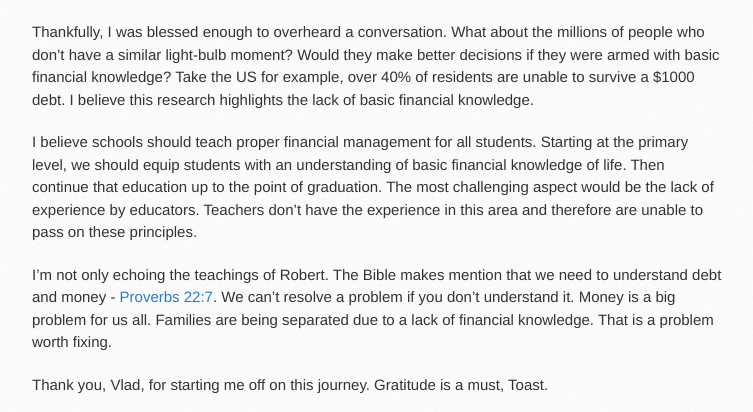
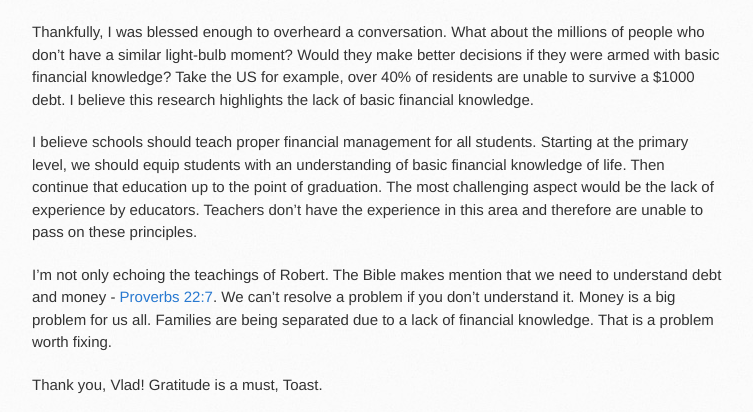
Before and after one commit to SolomonPerkins/solomonperkins.github.io, a Jekyll site: the page built from _posts/2020-05-03-Rich-Dad-Poor-Dad-Changed-My-Understanding-About-Money.md, in a window 1280 px wide and 900 px high, scrolled down 2057 px, cut to the strip 0-412 px from the top of the window. Shown: the whole strip, without its empty margins (138-891 px from the left). Built offline with Jekyll 4.4.1, drawn with Linux system fonts in a browser that asks for light colours.

Commit message:
update feedback

```diff
--- a/_posts/2020-05-03-Rich-Dad-Poor-Dad-Changed-My-Understanding-About-Money.md
+++ b/_posts/2020-05-03-Rich-Dad-Poor-Dad-Changed-My-Understanding-About-Money.md
@@ -50,7 +50,7 @@ I believe schools should teach proper financial management for all students. Sta
 
 I'm not only echoing the teachings of Robert. The Bible makes mention that we need to understand debt and money - [Proverbs 22:7](https://www.biblegateway.com/passage/?search=Proverbs+22:7){:target=_blank}. We can't resolve a problem if you don't understand it. Money is a big problem for us all. Families are being separated due to a lack of financial knowledge. That is a problem worth fixing.
 
-Thank you, Vlad, for starting me off on this journey. Gratitude is a must, Toast.
+Thank you, Vlad! Gratitude is a must, Toast.
 
 <iframe width="560" height="315" src="https://www.youtube.com/embed/p8HoEvDh70Y" frameborder="0" allow="accelerometer; autoplay; encrypted-media; gyroscope; picture-in-picture" allowfullscreen></iframe>
 
```
